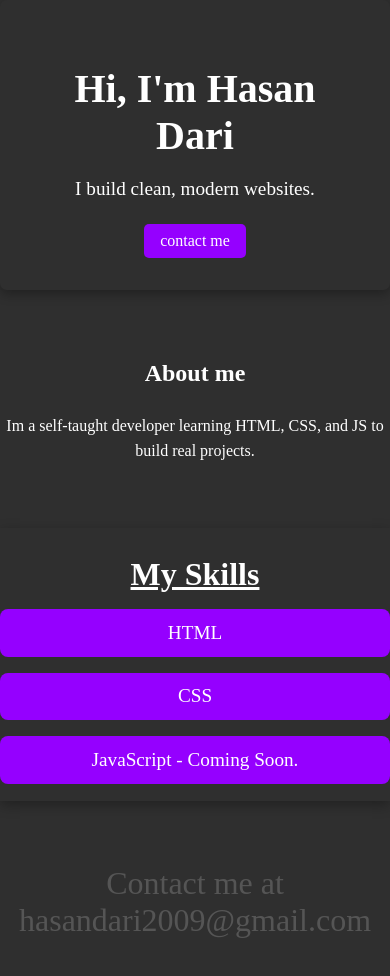
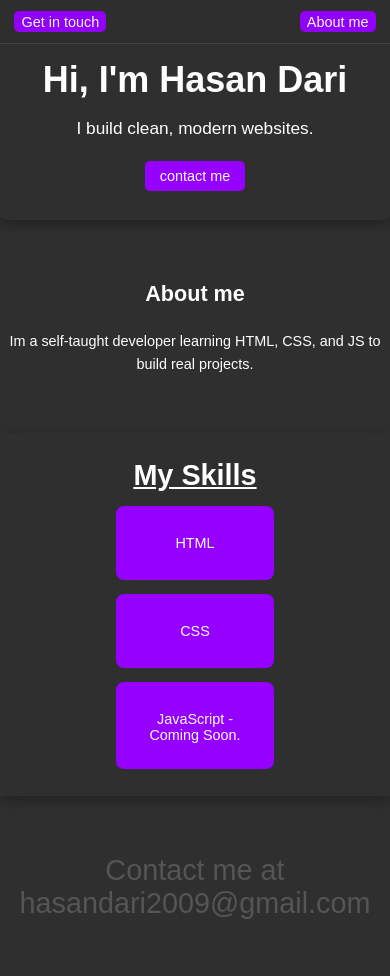
Before and after one commit to green13alert/personal-portfolio, a plain HTML site: page index.html in a window 390 px wide. Drawn offline with Linux system fonts and the light colour scheme.

Commit message:
added header and responsiveness

```diff
--- a/index.html
+++ b/index.html
@@ -7,6 +7,10 @@
   <link rel="stylesheet" href="style.css" />
 </head>
 <body>
+  <header class="header">
+      <button class="get-in-touch">Get in touch</button>
+      <button class="about-me">About me</button>
+  </header>
 <section class=" hero">
 <h1>Hi, I'm Hasan Dari</h1>
 <p>I build clean, modern websites.</p>
@@ -18,7 +22,7 @@
 </section>
 <section class="skills">
   <h2>My Skills</h2>
-  <div skills-list>
+  <div class="skills-list">
     <div class="skill">HTML</div>
     <div class="skill">CSS</div>
     <div class="skill">JavaScript - Coming Soon.</div>
--- a/style.css
+++ b/style.css
@@ -1,5 +1,6 @@
 html {
   scroll-behavior: smooth;
+  font-family: arial;
 }
 body {
   background-color: rgb(47, 47, 47);
@@ -7,6 +8,29 @@ body {
   margin: 0;
   padding: 0;
   box-sizing: border-box;
+}
+.header {
+  opacity: 0.97;
+  display: flex;
+  justify-content: space-between;
+  align-items: center;
+  background-color: rgb(47, 47, 47);
+  position: fixed;
+  top: 0;
+  right: 0;
+  left:0;
+  height: 3rem;
+  border-bottom: solid 1px rgba(255, 255, 255, 0.1);
+}
+button {
+  padding: 0.2rem 0.5rem;
+  margin: 1rem;
+  background-color: rgb(149, 0, 255);
+  border: none;
+  color: white;
+  border-radius: 5px;
+  font-size: 1rem;
+  cursor: pointer;
 }
 .hero {
 
@@ -42,6 +66,7 @@ body {
   background-color: rgb(47, 47, 47);
   box-shadow: 0 4px 12px rgba(0, 0, 0, 0.3);
   padding : 0.1rem 0;
+  height: 17rem;
 }
 .skills h2 {
   font-size: 2rem;
@@ -52,21 +77,21 @@ body {
 }
 .skills-list {
   display: flex;
-  flex-wrap: wrap;
-  justify-content: center;
-  margin: 0 auto;
-  max-width: 1000px;
-  gap: 1rem;
+  justify-content: space-around;
+  flex-direction: row;
+  height: 10rem;
 
 }
+
 .skill {
- background-color: rgb(149, 0, 255);
-  padding: 0.8rem;
-  font-size: larger;
+ text-align: center;
+  background-color: rgb(149, 0, 255);
+  padding: 2rem;
+  font-size: 1rem;
   border-radius: 8px;
-  min-width: 120px;
-  text-align: center;
   margin-bottom: 1rem;
+  width: 7rem;
+  height: 2rem;
 }
 footer {
   text-align: center;
@@ -74,3 +99,16 @@ footer {
   font-size: 2rem;
   color: #555;
 }
+@media (max-width: 600px) {
+  html {
+    font-size: 0.9rem;
+  }
+  .skills-list {
+    flex-direction: column;
+    align-items: center;
+  }
+  .skills {
+    height: 25rem;
+  }
+
+}
```
